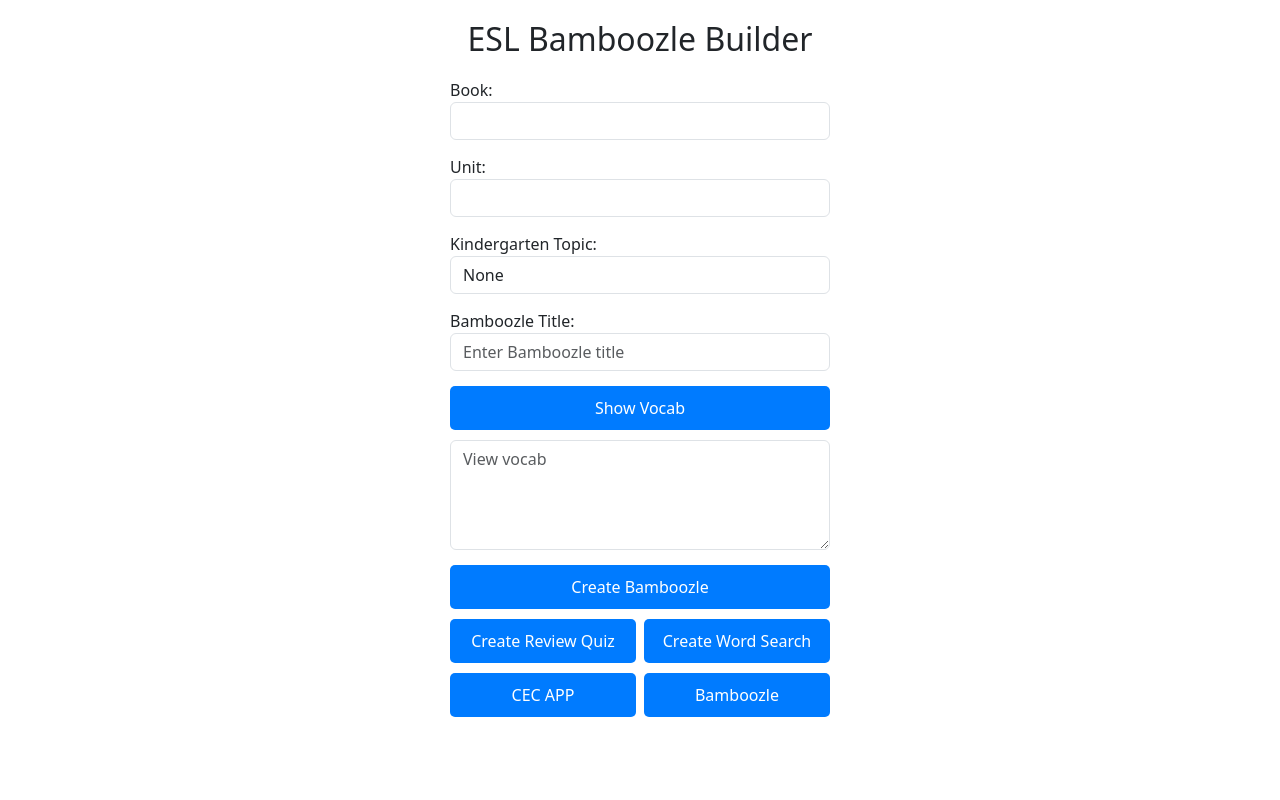
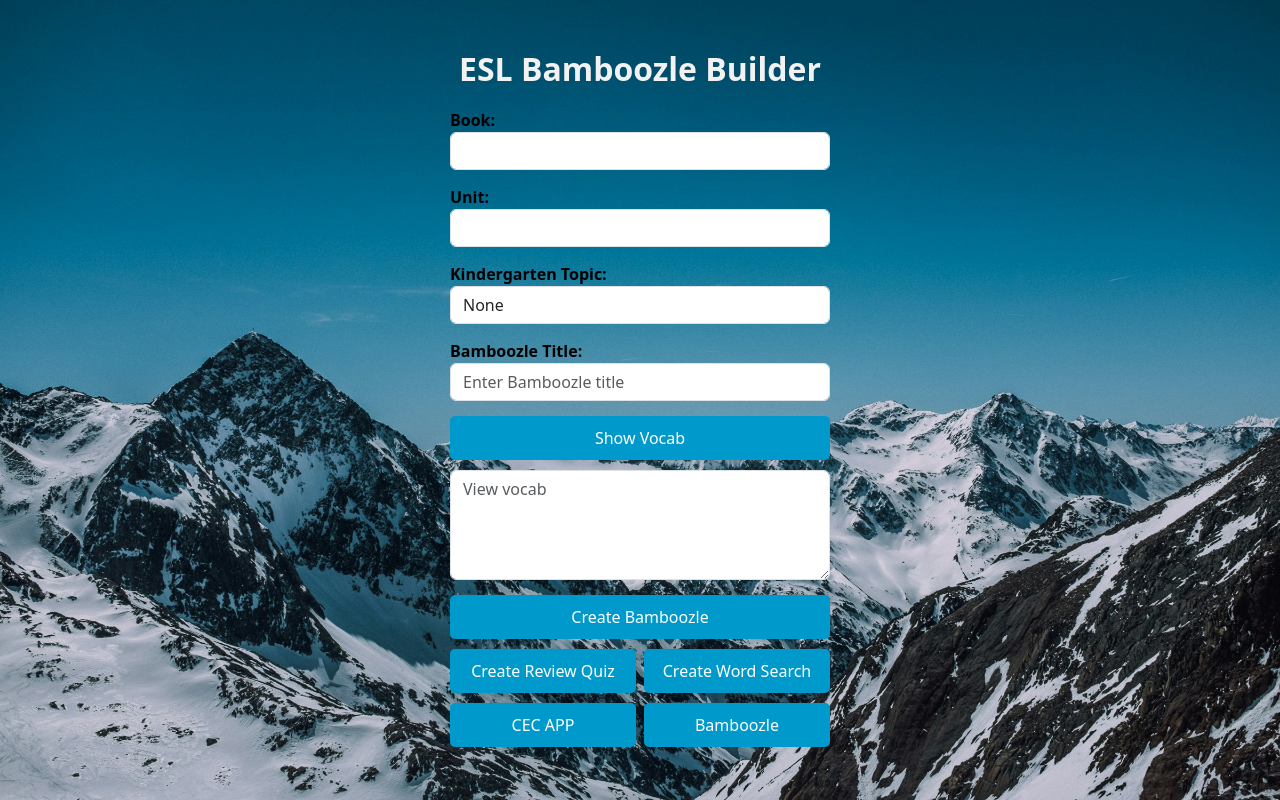
Before and after one commit to Dyson1664/Bamboozle_bot, a Flask app: template templates/book_unit.html in a window 1280 px wide. Run offline with Flask 2, Linux system fonts and the light colour scheme; the template is opened without the code that fills it, so the values that code supplies are empty; parts of the project's set-up code (start-up, migrations or seed data) failed here and were passed over; some libraries are stand-ins or nearby versions.

Commit message:
added css

```diff
--- a/static/css/styles.css
+++ b/static/css/styles.css
@@ -1,12 +1,10 @@
-/* styles.css */
-
 /* Reset default margins and paddings */
 html, body {
     margin: 0;
     padding: 0;
     height: 100%;
-    overflow-x: hidden; /* Prevent horizontal scrolling */
-    overflow-y: auto;   /* Allow vertical scrolling when needed */
+    overflow-x: hidden;
+    overflow-y: auto;
 }
 
 /* Container styles */
@@ -22,16 +20,23 @@
 h1, h2 {
     text-align: center;
     margin-bottom: 20px;
+    padding-top: 30px;
+    color: #f2f2f2;
+    font-size: 32px;
+    font-weight: 700;
+    font-family: 'Open Sans', sans-serif;
 }
 
 /* Form group spacing */
 .form-group, .mb-3 {
     margin-bottom: 15px;
+    color: #000; /* Ensures text is black */
+    font-weight: bold; /* Makes text bold */
 }
 
 /* Button styling */
 .btn-custom, .btn-primary {
-    background-color: #007bff;
+    background-color: #0099cc;
     color: white;
     width: 100%;
     padding: 10px;
@@ -42,7 +47,8 @@
 }
 
 .btn-custom:hover, .btn-primary:hover {
-    background-color: #0056b3;
+    background-color: black;
+    color: white;
 }
 
 /* Error message styling */
@@ -73,29 +79,44 @@
 /* Overlay for alerts and status messages */
 .overlay {
     position: fixed;
-    top: 60px;
-    right: 20px; /* Adjusted to match the email status message */
+    top: 0;
+    left: 0;
     z-index: 1050;
-    width: auto;
-    max-width: 300px;
+    width: 100%;
+    pointer-events: none; /* Allows clicks through the overlay */
 }
 
-/* Email status message styling */
-#email-status {
+/* Common Notification Styling */
+.notification {
     position: fixed;
-    top: 60px; /* Adjust if needed */
-    left: 20px; /* Moved to the left */
-    z-index: 1050;
-    background-color: rgba(0, 123, 255, 0.9);
-    color: #fff;
+    top: 60px;
+    z-index: 1051; /* Ensure it appears above the overlay */
+    background-color: #0099cc; /* Set the desired background color */
+    color: #fff; /* Set text color */
     padding: 10px 20px;
     border-radius: 4px;
-    display: none;
-    max-width: 300px;
+    display: none; /* Hidden by default */
+    max-width: 300px; /* Adjust as needed */
+    width: auto;
+    word-wrap: break-word; /* Allow long words to break and wrap */
+    word-break: break-word; /* Ensure words break if necessary */
+    pointer-events: auto; /* Allows interaction with the notification */
+    box-sizing: border-box; /* Include padding in width calculations */
 }
 
-#email-status.show {
-    display: block;
+/* Positioning for Creating Notification (Left) */
+#creating-status {
+    left: 20px;
+}
+
+/* Positioning for Sent/Made Notification (Right) */
+#email-status {
+    right: 20px;
+}
+
+/* Show Class to Display the Notification */
+.notification.show {
+    display: inline-block;
 }
 
 /* Responsive adjustments */
@@ -108,3 +129,11 @@
         font-size: 1.3rem;
     }
 }
+
+body {
+    background-image: url('../images/yes.jpg');
+    background-size: cover;            /* Scale the image to cover the entire background */
+    background-position: center center; /* Center the image */
+    background-repeat: no-repeat;       /* Prevent the image from repeating */
+    background-attachment: fixed;       /* Make the background fixed when scrolling */
+}
--- a/templates/book_unit.html
+++ b/templates/book_unit.html
@@ -7,8 +7,8 @@
     <!-- Bootstrap CSS -->
     <link href="https://cdn.jsdelivr.net/npm/bootstrap@5.3.0/dist/css/bootstrap.min.css" rel="stylesheet">
     <link rel="stylesheet" href="{{ url_for('static', filename='css/styles.css') }}">
+    <link href="https://fonts.googleapis.com/css2?family=Roboto:wght@700&display=swap" rel="stylesheet">
     <script src="https://cdn.socket.io/4.4.1/socket.io.min.js"></script>
-
 <script>
     // Initialize the Socket.IO client
     var socket = io();
@@ -25,23 +25,23 @@
     var messageQueue = [];
     var showingMessage = false;
 
-    // Function to display the message and remove it after 5 seconds
+    // Function to display the sent/made notification
     function displayMessage() {
         if (messageQueue.length > 0 && !showingMessage) {
             showingMessage = true;
-            var message = messageQueue.shift();  // Get the first message from the queue
+            var message = messageQueue.shift();
 
             // Display the message in the email-status div
             var emailStatusDiv = document.getElementById('email-status');
             emailStatusDiv.innerText = message;
             emailStatusDiv.classList.add('show');
 
-            // Clear the message after 5 seconds
+            // Clear the message after 2 seconds
             setTimeout(function() {
-                emailStatusDiv.classList.remove('show');  // Hide the message
-                emailStatusDiv.innerText = '';  // Clear the message
-                showingMessage = false;  // Allow the next message to be shown
-                displayMessage();  // Check if there are more messages to show
+                emailStatusDiv.classList.remove('show');
+                emailStatusDiv.innerText = '';
+                showingMessage = false;
+                displayMessage();
             }, 2000);
         }
     }
@@ -70,6 +70,40 @@
 </script>
 
 <script>
+    // Function to show the "creating" notification
+    function showCreatingNotification(message) {
+        var creatingStatusDiv = document.getElementById('creating-status');
+        creatingStatusDiv.innerText = message;
+        creatingStatusDiv.classList.add('show');
+
+        // Hide after 2 seconds
+        setTimeout(function() {
+            creatingStatusDiv.classList.remove('show');
+            creatingStatusDiv.innerText = '';
+        }, 2000);
+    }
+
+    // Function to set which button was clicked
+    function setClickedButton(value) {
+        document.getElementById('clickedButton').value = value;
+    }
+
+    // Attach event listener to the form submission
+    document.getElementById('bookForm').addEventListener('submit', function(event) {
+        var clickedButton = document.getElementById('clickedButton').value;
+
+        if (clickedButton === 'wordSearch') {
+            showCreatingNotification('Creating Word Search...');
+        } else if (clickedButton === 'reviewQuiz') {
+            showCreatingNotification('Creating Review Quiz...');
+        } else if (clickedButton === 'bamboozle') {
+            showCreatingNotification('Creating Bamboozle...');
+        }
+    });
+</script>
+
+<script>
+    // Existing JavaScript code for updating units and form validation
     var bookToUnits = {{ book_to_units | tojson | safe }};
     var selected_unit = "{{ selected_unit }}";
 
@@ -94,10 +128,6 @@
         document.getElementById('bookName').value = "{{ selected_book }}";
     }
 
-        function setClickedButton(value) {
-            document.getElementById('clickedButton').value = value;
-        }
-
     function validateForm() {
         var clickedButton = document.getElementById('clickedButton').value;
         var bamboozleTitle = document.getElementById('bamboozleTitle').value.trim();
@@ -110,7 +140,6 @@
         return true;  // Allow form submission
     }
 </script>
-
 </head>
 <body>
     <div class="overlay">
@@ -127,7 +156,8 @@
             {% endif %}
         {% endwith %}
 
-        <div id="email-status" ></div>
+        <div id="email-status" class="notification"></div>
+        <div id="creating-status" class="notification"></div>
 
     </div>
 
```
Also changed, not shown: static/images/bg.jpg (added), static/images/blue.jpg (added), static/images/clouds.jpg (added), static/images/img.png (added), static/images/mount.jpg (added), static/images/yes.jpg (added). Lines whose indentation alone changed are shown as unchanged.
